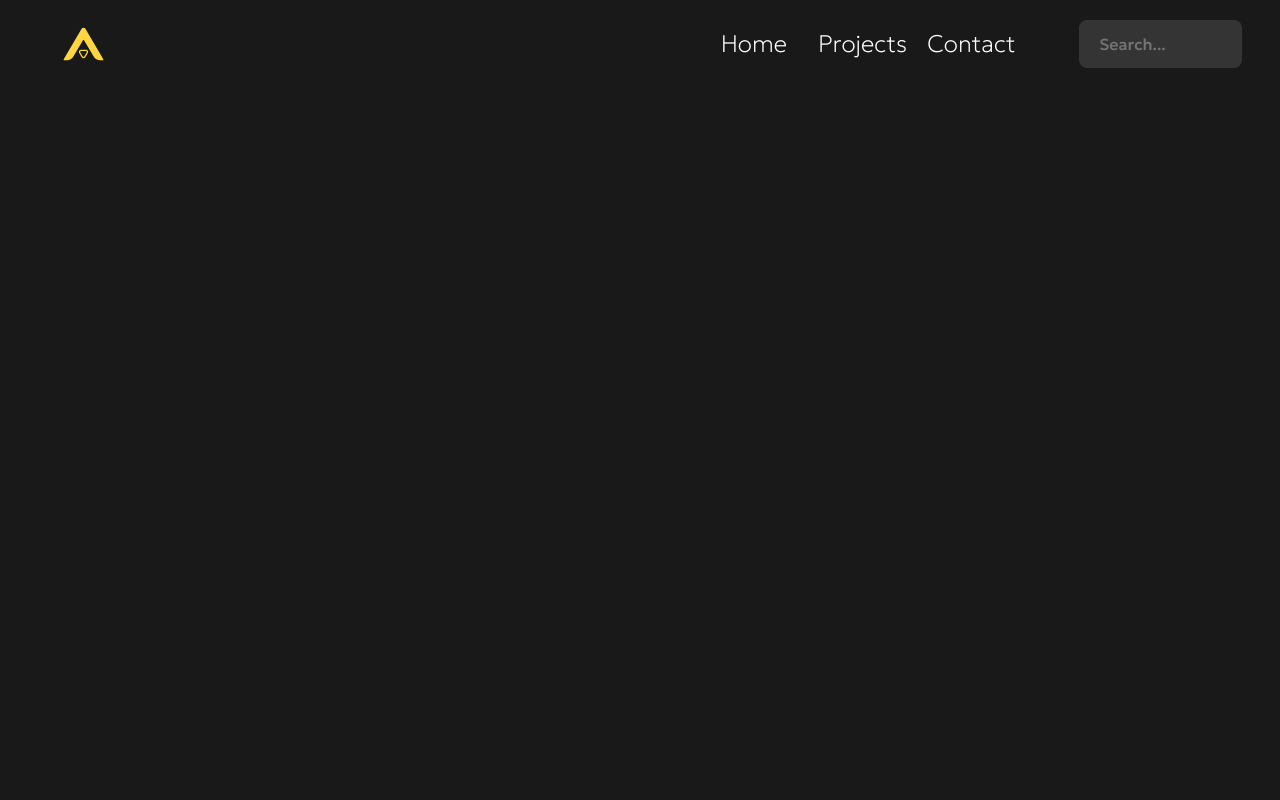
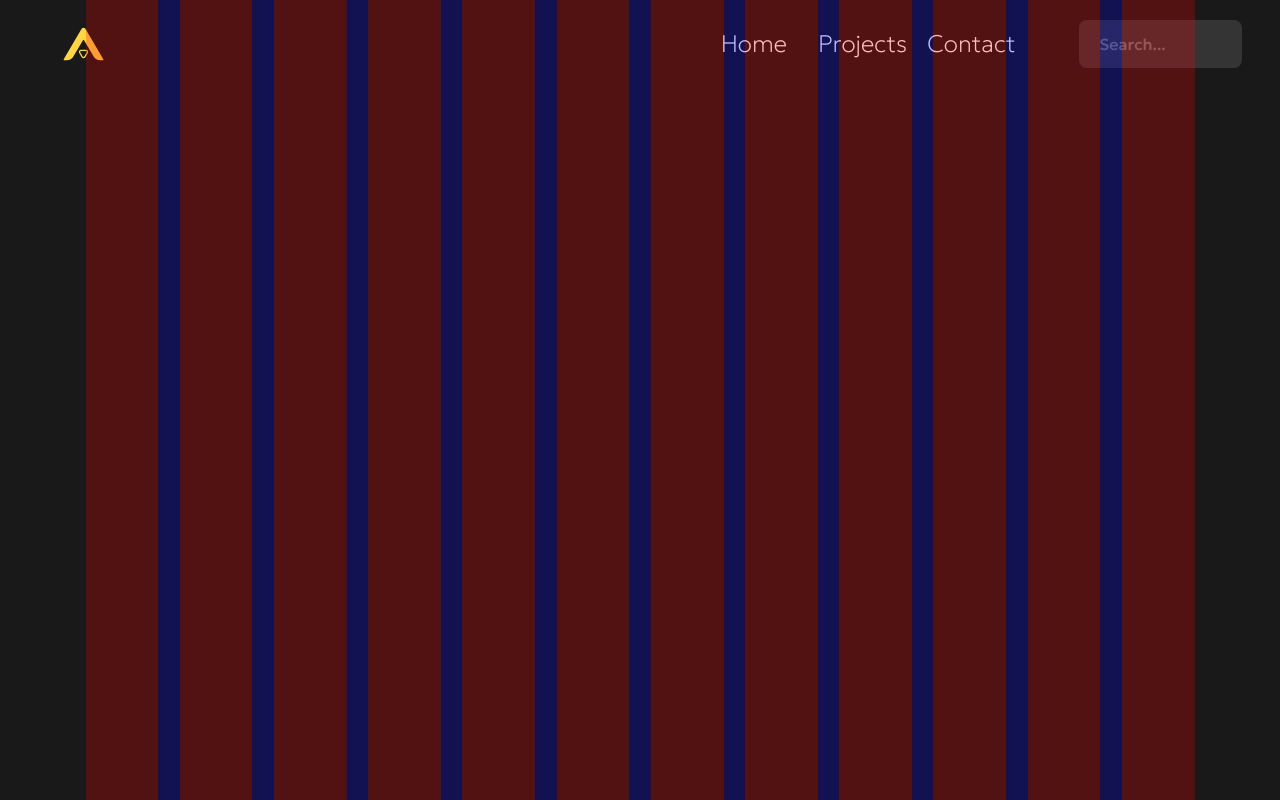
Before and after one commit to Alvallesteros/Alvallesteros, a React (Create React App) app: page / in a window 1280 px wide. Built offline with nearby package versions, Linux system fonts and the light colour scheme.

Commit message:
added Grid Overlay

```diff
--- a/src/App.js
+++ b/src/App.js
@@ -2,10 +2,12 @@ import logo from './logo.svg';
 import './App.css';
 import Navbar from './components/navbar.js';
 import HeroBanner from './components/hero-banner.js';
+import Grid from './components/gridOverlay.js';
 
 function App() {
   return (
     <div className="App">
+      <Grid />
       <Navbar />
       <HeroBanner />
     </div>
--- /dev/null
+++ b/src/components/gridOverlay.js
@@ -0,0 +1,36 @@
+import React from 'react';
+import styles from '../styles/grid.module.css';
+
+function Grid() {
+    return (
+        <div className={styles.container}>
+            <div className={styles.margin}></div>
+            <div className={styles.column}></div>
+            <div className={styles.gutter}></div>
+            <div className={styles.column}></div>
+            <div className={styles.gutter}></div>
+            <div className={styles.column}></div>
+            <div className={styles.gutter}></div>
+            <div className={styles.column}></div>
+            <div className={styles.gutter}></div>
+            <div className={styles.column}></div>
+            <div className={styles.gutter}></div>
+            <div className={styles.column}></div>
+            <div className={styles.gutter}></div>
+            <div className={styles.column}></div>
+            <div className={styles.gutter}></div>
+            <div className={styles.column}></div>
+            <div className={styles.gutter}></div>
+            <div className={styles.column}></div>
+            <div className={styles.gutter}></div>
+            <div className={styles.column}></div>
+            <div className={styles.gutter}></div>
+            <div className={styles.column}></div>
+            <div className={styles.gutter}></div>
+            <div className={styles.column}></div>
+            <div className={styles.margin}></div>
+        </div>
+    )
+}
+
+export default Grid;
--- /dev/null
+++ b/src/styles/grid.module.css
@@ -0,0 +1,30 @@
+.container {
+    opacity: 0.25;
+    margin: 0;
+    height: 100vh;
+    width: 100vw;
+    display: flex;
+    position: absolute;
+    top: 0;
+    left: 0;
+    z-index: 10;
+}
+
+.margin {
+    height: 100vh;
+    flex-grow: 1;
+    flex-basis: 5%;
+}
+
+.column {
+    background-color: red;
+    height: 100vh;
+    flex-grow: 1;
+    flex-basis: 4%
+}
+
+.gutter {
+    background-color: blue;
+    height: 100vh;
+    flex-grow: 1;
+}
```
